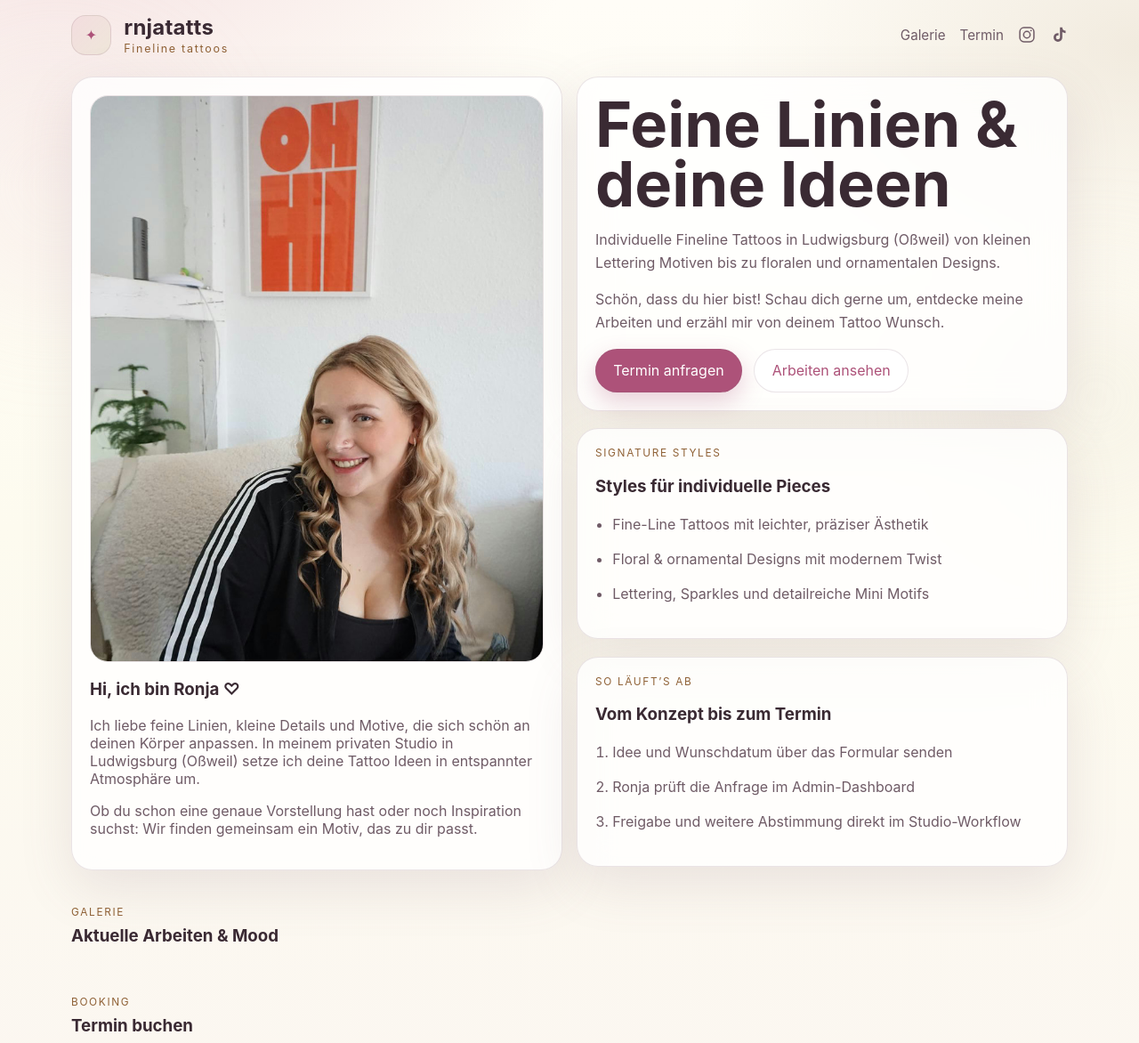
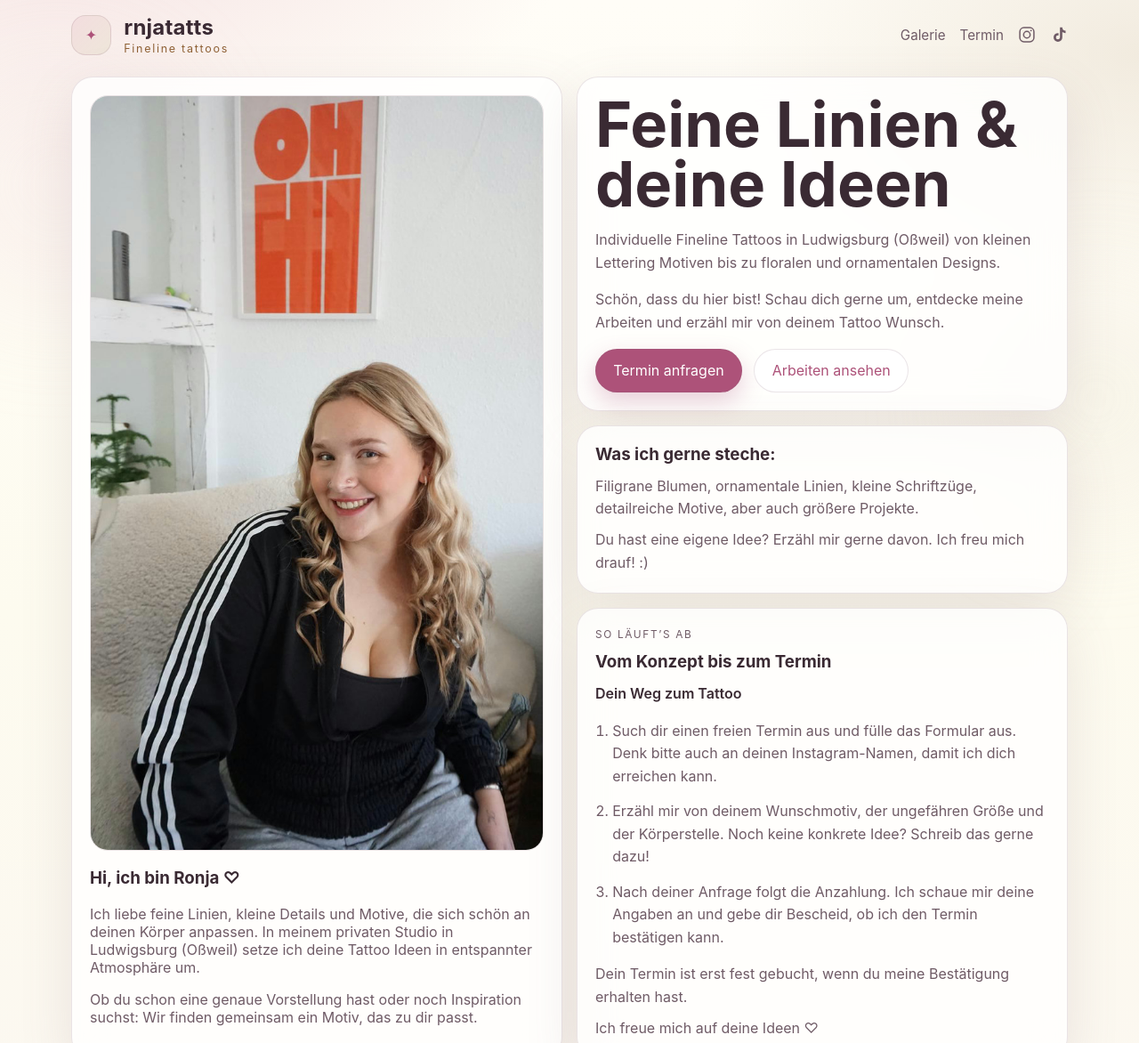
Before and after one commit to arosswog/ronja-tattoo, a website: page public/index.html in a window 1280 px wide. Shown: the top 1172 px of the page at 89% size. Drawn offline with Linux system fonts and the light colour scheme; no server answers.

Commit message:
content: Infokarten mit Ronjas Texten (Was ich gerne steche / Weg zum Tattoo) (v1.4.7)

```diff
--- a/package.json
+++ b/package.json
@@ -1,6 +1,6 @@
 {
   "name": "ronja-tattoo",
-  "version": "1.4.6",
+  "version": "1.4.7",
   "description": "Ronja Tattoo Booking Site",
   "main": "server.js",
   "engines": {
--- a/public/index.html
+++ b/public/index.html
@@ -99,22 +99,38 @@
         </div>
 
         <article class="glass-card info-card">
-          <p class="eyebrow">Signature Styles</p>
-          <h3>Styles für individuelle Pieces</h3>
-          <ul class="feature-list">
-            <li>Fine-Line Tattoos mit leichter, präziser Ästhetik</li>
-            <li>Floral & ornamental Designs mit modernem Twist</li>
-            <li>Lettering, Sparkles und detailreiche Mini Motifs</li>
-          </ul>
+          <h3>Was ich gerne steche:</h3>
+          <p>
+            Filigrane Blumen, ornamentale Linien, kleine Schriftzüge,
+            detailreiche Motive, aber auch größere Projekte.
+          </p>
+          <p>
+            Du hast eine eigene Idee? Erzähl mir gerne davon.
+            Ich freu mich drauf! :)
+          </p>
         </article>
         <article class="glass-card info-card">
           <p class="eyebrow">So läuft’s ab</p>
           <h3>Vom Konzept bis zum Termin</h3>
+          <p class="info-lead">Dein Weg zum Tattoo</p>
           <ol class="process-list">
-            <li>Idee und Wunschdatum über das Formular senden</li>
-            <li>Ronja prüft die Anfrage im Admin-Dashboard</li>
-            <li>Freigabe und weitere Abstimmung direkt im Studio-Workflow</li>
+            <li>
+              Such dir einen freien Termin aus und fülle das Formular aus. Denk
+              bitte auch an deinen Instagram-Namen, damit ich dich erreichen
+              kann.
+            </li>
+            <li>
+              Erzähl mir von deinem Wunschmotiv, der ungefähren Größe und der
+              Körperstelle. Noch keine konkrete Idee? Schreib das gerne dazu!
+            </li>
+            <li>
+              Nach deiner Anfrage folgt die Anzahlung. Ich schaue mir deine
+              Angaben an und gebe dir Bescheid, ob ich den Termin bestätigen
+              kann.
+            </li>
           </ol>
+          <p>Dein Termin ist erst fest gebucht, wenn du meine Bestätigung erhalten hast.</p>
+          <p>Ich freue mich auf deine Ideen ♡</p>
         </article>
       </section>
 
--- a/public/styles.css
+++ b/public/styles.css
@@ -163,7 +163,6 @@ img {
 .section-text,
 .form-hint,
 .panel-copy p,
-.feature-list,
 .process-list,
 .site-footer,
 .status-pill,
@@ -304,7 +303,26 @@ label span {
   padding: 1.25rem;
 }
 
-.feature-list,
+.info-card h3 {
+  margin: 0 0 0.75rem;
+}
+
+.info-card p {
+  margin: 0 0 0.6rem;
+  line-height: 1.6;
+  color: var(--muted);
+}
+
+.info-card p:last-child {
+  margin-bottom: 0;
+}
+
+.info-card p.info-lead {
+  margin: 0 0 0.5rem;
+  color: var(--text);
+  font-weight: 600;
+}
+
 .process-list {
   display: grid;
   gap: 0.85rem;
@@ -593,6 +611,18 @@ textarea {
   .hero-panel {
     grid-area: photo;
     align-self: stretch;
+    display: flex;
+    flex-direction: column;
+  }
+
+  .hero-portrait {
+    flex: 1 1 auto;
+    min-height: 0;
+  }
+
+  .hero-portrait img {
+    height: 100%;
+    aspect-ratio: auto;
   }
 
   .hero-copy {
```
